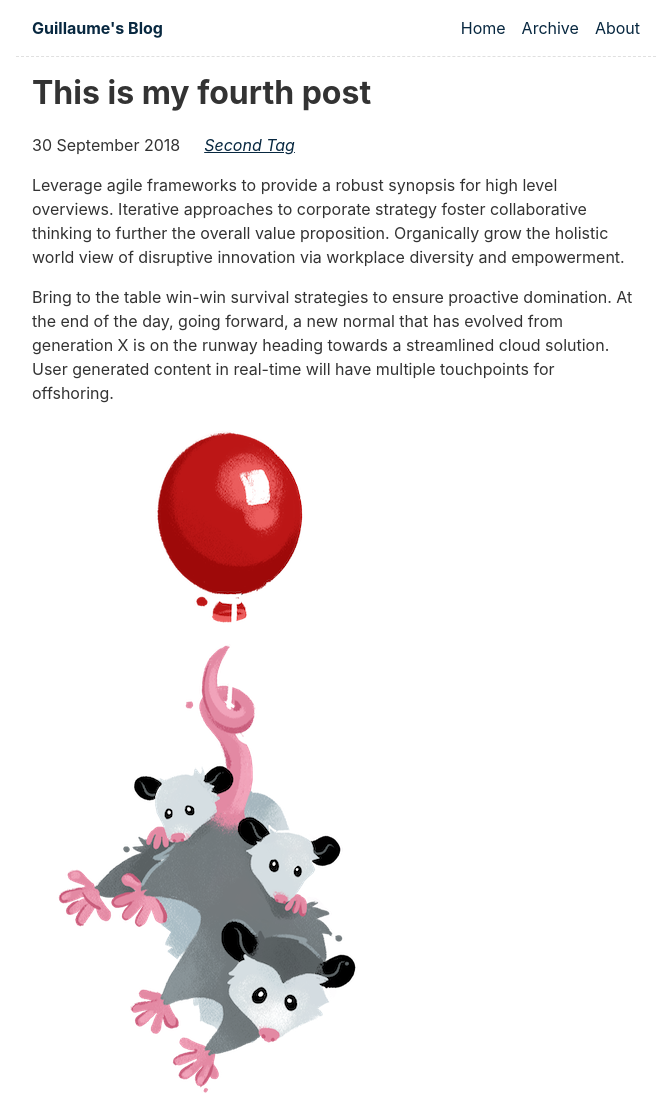
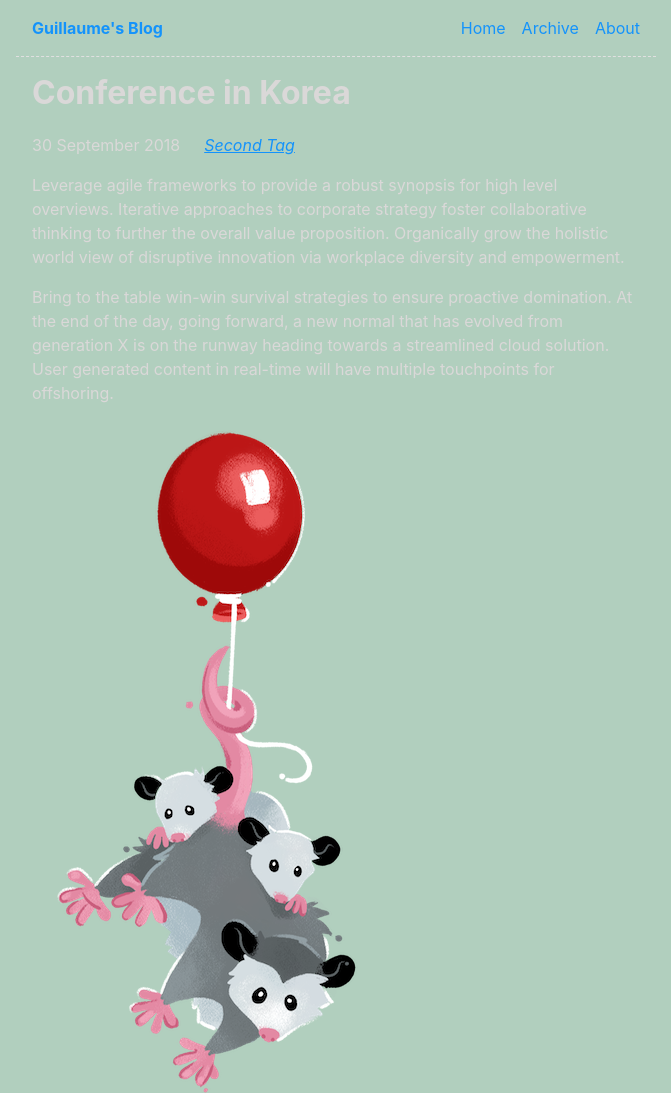
Before and after one commit to Guillocean/Guillocean.github.io, an Eleventy site: page content/blog/fourthpost/fourthpost.md in a window 1280 px wide. Shown: the top 1093 px of the page, without its empty margins (304-975 px from the left). Built offline with nearby package versions, Linux system fonts and the light colour scheme; Eleventy itself is replaced by a stand-in of ours; files that its build step writes are made by us from their sources; what @zachleat/heading-anchors, zod-validation-error would draw is missing.

Commit message:
trip to Korea

```diff
--- a/_includes/layouts/home.njk
+++ b/_includes/layouts/home.njk
@@ -5,6 +5,7 @@ layout: layouts/base.njk
 {%- css %}{% include "public/css/message-box.css" %}{% endcss %}
 <div class="message-box">
 	<ol>
+		<li> THIS WEBSITE IS UNDER CONSTRUCTION </li>
 		<li>Edit <code>_data/metadata.js</code> with your blog’s information.</li>
 		<li>(Optional) Edit <code>eleventy.config.js</code> with your <a href="https://www.11ty.dev/docs/config/">configuration preferences</a>.</li>
 		<li>Delete this message from <code>_includes/layouts/home.njk</code>.</li>
--- a/content/blog/fourthpost/fourthpost.md
+++ b/content/blog/fourthpost/fourthpost.md
@@ -1,5 +1,5 @@
 ---
-title: This is my fourth post
+title: Conference in Korea
 description: This is a post on My Blog about touchpoints and circling wagons.
 date: 2018-09-30
 tags: second tag
--- a/public/css/index.css
+++ b/public/css/index.css
@@ -10,7 +10,7 @@
 	--color-gray-50: #C0C0C0;
 	--color-gray-90: #333;
 
-	--background-color: #fff;
+	--background-color: #c6bba3;
 
 	--text-color: var(--color-gray-90);
 	--text-color-link: #082840;
@@ -20,7 +20,7 @@
 	--syntax-tab-size: 2;
 }
 
-@media (prefers-color-scheme: dark) {
+@media (prefers-color-scheme: light) {
 	:root {
 		--color-gray-20: #e0e0e0;
 		--color-gray-50: #C0C0C0;
@@ -31,7 +31,7 @@
 		--text-color-link-active: #6969f7;
 		--text-color-link-visited: #a6a6f8;
 
-		--background-color: #15202b;
+		--background-color: #b1cfbe;
 	}
 }
 
--- a/public/css/message-box.css
+++ b/public/css/message-box.css
@@ -13,6 +13,6 @@
 
 @media (prefers-color-scheme: dark) {
 	.message-box {
-		--color-message-box: #082840;
+		--color-message-box: #089457;
 	}
 }
```
